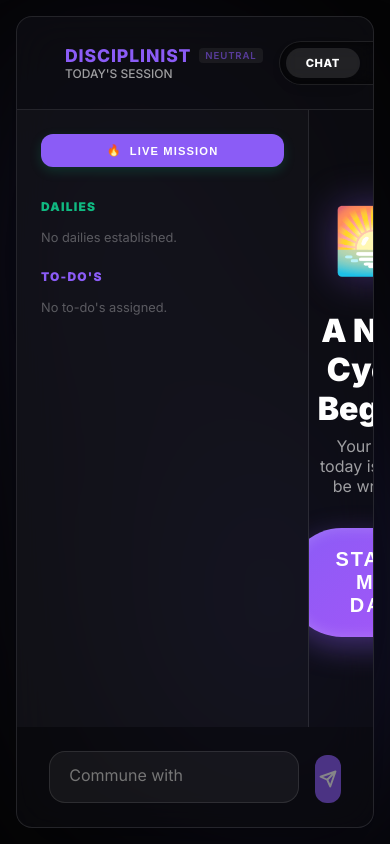
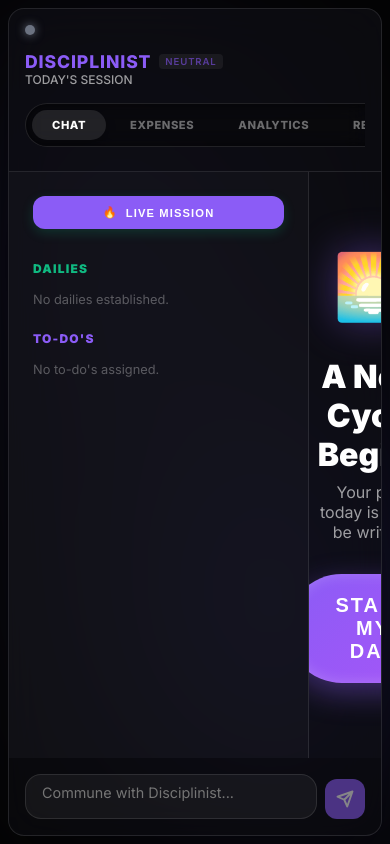
Before and after one commit to akzff/Disciplinistx1, a Next.js app: page / in a window 390 px wide. Built offline with nearby package versions, Linux system fonts and the light colour scheme.

Commit message:
style(mobile): Enhance responsive layout across all views

```diff
--- a/src/app/analytics/page.tsx
+++ b/src/app/analytics/page.tsx
@@ -147,7 +147,7 @@ export default function AnalyticsPage() {
                             </div>
 
                             {stats && (
-                                <div style={{ display: 'flex', gap: '1.5rem' }}>
+                                <div className="mobile-col" style={{ display: 'flex', gap: '1.5rem' }}>
                                     <div className="stat-card-deep" style={{ borderLeft: '4px solid #10b981' }}>
                                         <p style={{ fontSize: '0.65rem', fontWeight: '900', color: '#10b981', opacity: 0.8 }}>SUCCESS PROBABILITY</p>
                                         <h2 style={{ fontSize: '3.2rem', fontWeight: '900', color: 'white' }}>{stats.successRate}%</h2>
@@ -167,7 +167,7 @@ export default function AnalyticsPage() {
                         {/* Main Chart Section */}
                         {stats && (
                             <div className="block-card" style={{ padding: '3rem' }}>
-                                <div style={{ display: 'flex', justifyContent: 'space-between', alignItems: 'center', marginBottom: '3rem' }}>
+                                <div className="mobile-col" style={{ display: 'flex', justifyContent: 'space-between', alignItems: 'flex-start', gap: '1rem', marginBottom: '3rem' }}>
                                     <div>
                                         <h3 style={{ fontSize: '1rem', fontWeight: '900', letterSpacing: '0.1em' }}>CONSISTENCY TIMELINE</h3>
                                         <p style={{ fontSize: '0.75rem', opacity: 0.4 }}>Execution density across last 14 active cycles</p>
@@ -179,7 +179,7 @@ export default function AnalyticsPage() {
                                     </div>
                                 </div>
 
-                                <div style={{ display: 'flex', alignItems: 'flex-end', gap: '14px', height: '220px', paddingBottom: '2.5rem' }}>
+                                <div className="mobile-scroll-x chart-area" style={{ display: 'flex', alignItems: 'flex-end', gap: '14px', height: '220px', paddingBottom: '2.5rem' }}>
                                     {stats.history.map((day, i) => (
                                         <div key={i} style={{ flex: 1, display: 'flex', flexDirection: 'column', gap: '12px', alignItems: 'center', height: '100%' }}>
                                             <div style={{ flex: 1, width: '100%', display: 'flex', alignItems: 'flex-end' }}>
--- a/src/app/globals.css
+++ b/src/app/globals.css
@@ -457,17 +457,113 @@ textarea {
   }
 }
 
-@media (max-width: 640px) {
+@media (max-width: 768px) {
   main {
-    padding: 1rem;
+    padding: 0.5rem;
   }
 
   .chat-container {
     border-radius: 16px;
+    height: calc(100vh - 1rem) !important;
   }
 
   .message {
-    max-width: 90%;
+    max-width: 95%;
+    padding: 0.8rem 1rem;
+    font-size: 0.85rem;
+  }
+
+  .chat-header {
+    flex-direction: column;
+    align-items: flex-start;
+    gap: 1rem;
+    padding: 1rem;
+  }
+
+  .chat-header .header-controls {
+    width: 100%;
+    justify-content: space-between;
+    overflow-x: auto;
+    padding-bottom: 0.5rem;
+  }
+
+  .input-area {
+    padding: 1rem;
+    gap: 0.5rem;
+  }
+
+  .input-wrapper {
+    padding: 0.6rem 1rem;
+  }
+
+  textarea {
+    font-size: 0.9rem;
+  }
+
+  .send-button {
+    width: 40px;
+    height: 40px;
+  }
+
+  .block-card {
+    padding: 1.25rem;
+  }
+
+  /* Utilities for layout stacking on mobile */
+  .mobile-col {
+    flex-direction: column !important;
+  }
+
+  .mobile-scroll-x {
+    overflow-x: auto;
+    white-space: nowrap;
+    -webkit-overflow-scrolling: touch;
+    scrollbar-width: none;
+  }
+
+  .mobile-scroll-x::-webkit-scrollbar {
+    display: none;
+  }
+
+  .sidebar-layout {
+    flex-direction: column !important;
+  }
+
+  .sidebar-panel {
+    width: 100% !important;
+    max-height: 120px;
+    border-right: none !important;
+    border-bottom: 1px solid var(--border);
+    display: flex;
+    flex-direction: row !important;
+    overflow-x: auto;
+    gap: 0.5rem;
+  }
+
+  .sidebar-panel h3 {
+    display: none;
+    /* Hide 'History' title to save vertical space on mobile */
+  }
+
+  .sidebar-panel-content {
+    flex-direction: row !important;
+  }
+
+  .records-grid {
+    grid-template-columns: 1fr !important;
+  }
+
+  .stat-card-deep {
+    min-width: 100% !important;
+  }
+
+  .chart-area {
+    padding-bottom: 3.5rem !important;
+  }
+
+  .start-day-btn {
+    padding: 1rem 2rem;
+    font-size: 1rem;
   }
 }
 
--- a/src/app/page.tsx
+++ b/src/app/page.tsx
@@ -425,7 +425,7 @@ export default function ChatPage() {
             <p style={{ fontSize: '0.75rem', opacity: 0.6, fontWeight: '500' }}>{activeDay === currentDate ? 'TODAY' : 'YESTERDAY'}&apos;S SESSION</p>
           </div>
 
-          <div style={{ display: 'flex', alignItems: 'center', gap: '1.5rem' }}>
+          <div className="header-controls" style={{ display: 'flex', alignItems: 'center', gap: '1.5rem' }}>
             <NavigationBar />
 
             <div style={{ display: 'flex', gap: '8px' }}>
--- a/src/components/NavigationBar.tsx
+++ b/src/components/NavigationBar.tsx
@@ -14,7 +14,7 @@ export function NavigationBar() {
     ];
 
     return (
-        <nav style={{
+        <nav className="mobile-scroll-x" style={{
             display: 'flex',
             gap: '4px',
             background: 'rgba(0,0,0,0.3)',
@@ -22,7 +22,8 @@ export function NavigationBar() {
             borderRadius: '100px',
             border: '1px solid var(--border)',
             backdropFilter: 'blur(10px)',
-            boxShadow: 'inset 0 0 10px rgba(0,0,0,0.5)'
+            boxShadow: 'inset 0 0 10px rgba(0,0,0,0.5)',
+            flexShrink: 0
         }}>
             {menu.map((item) => {
                 const active = pathname === item.href;
```
Also changed, not shown: src/app/expenses/page.tsx (+4 -4 lines), src/app/records/page.tsx (+5 -5 lines).
